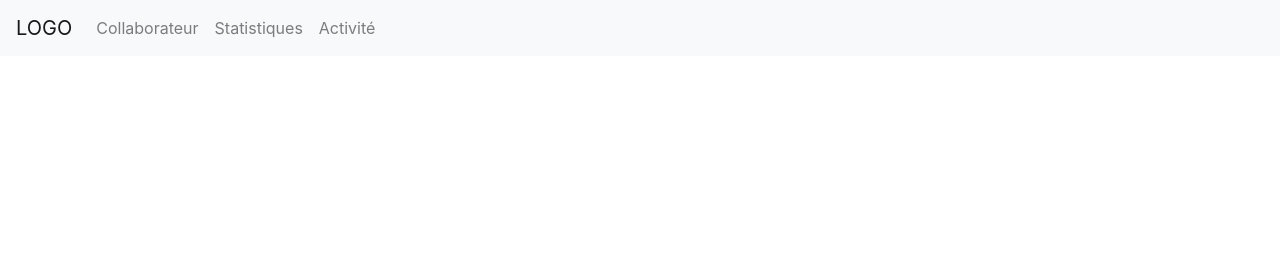
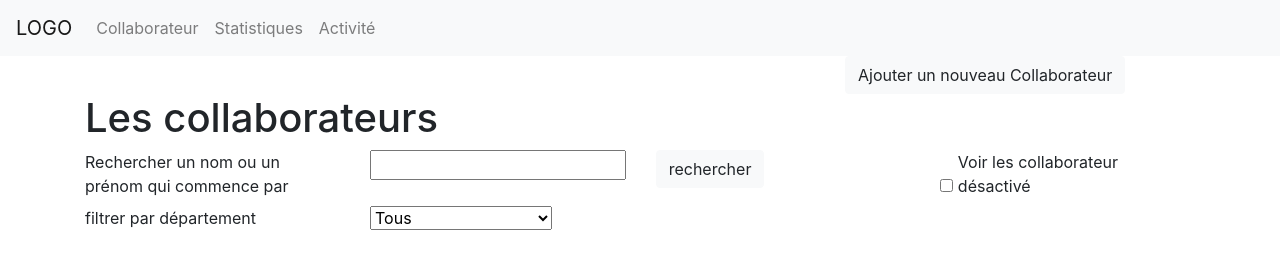
Before and after one commit to DeJulien/workshop-bootstrap, a plain HTML site: page index.html in a window 1280 px wide. Drawn offline with nearby package versions, Linux system fonts and the light colour scheme.

Commit message:
tp2 maj1

```diff
--- a/index.html
+++ b/index.html
@@ -13,6 +13,7 @@ crossorigin="anonymous">
   </head>
   <body>
   <!-- TODO -->
+
   <nav class="navbar navbar-expand-lg navbar-light bg-light">
     <a class="navbar-brand" href="#">LOGO</a>
     <button class="navbar-toggler" type="button" data-toggle="collapse" data-target="#navbarNav" aria-controls="navbarNav" aria-expanded="false" aria-label="Toggle navigation">
@@ -32,7 +33,60 @@ crossorigin="anonymous">
       </ul>
     </div>
   </nav>
+<main>
+    <div class="container">
+        <div class="row">
+            <div class="col">
+            </div>
+            <div class="col">
+            </div>
+            <div class="col">
+                <button type="button" class="btn btn-light">Ajouter un nouveau Collaborateur</button>
+            </div>
+        </div>
+    </div>
 
+    <div class="container">
+        <div class="row">
+            <div class="col">
+                <h1>Les collaborateurs</h1>
+            </div>
+        </div>
+        <form action="/send" method="get">
+            <div class="row">
+                <div class="col">
+                    <label for="name">Rechercher un nom ou un prénom qui commence par</label>
+                </div>
+                <div class="col">
+                    <input type="text" name="name" id="name">
+                </div>
+                <div class="col">
+                    <button type="submit" class="btn btn-light">rechercher</button>
+                </div>
+                <div class="col">
+                    <div class="form-check">
+                        <input class="form-check-input position-static" type="checkbox" id="check" value="option1" aria-label="...">
+                        <label for="check">Voir les collaborateur désactivé</label>
+                    </div>
+                </div>
+            </div>
+            <div class="row">
+                <div class="col">
+                    <label for="filtre">filtrer par département</label>
+                </div>
+                <div class="col-9">
+                    <select name="channel" id="channel">
+                        <option value="tous">Tous</option>
+                        <option value="compt">Comptabilité</option>
+                        <option value="rh">Ressources Humaine</option>
+                        <option value="info">Informatique</option>
+                    </select>
+                </div>
+            </div>
+        </form>
+    </div>
+
+  </main>
   <!-- Optional JavaScript -->
   <!-- jQuery first, then Popper.js, then Bootstrap JS -->
   <script src="https://code.jquery.com/jquery-3.4.1.slim.min.js" integrity="sha384-
```
